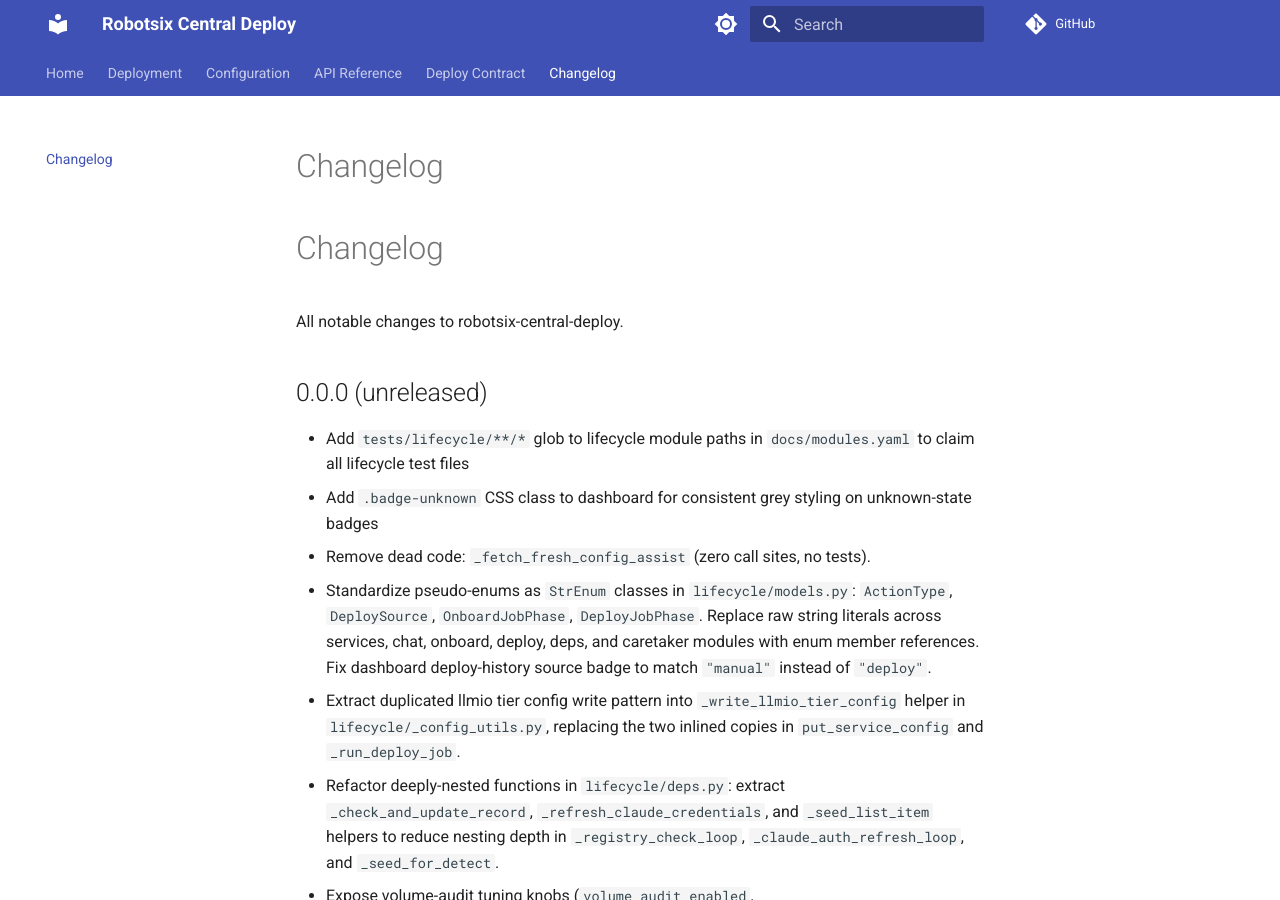
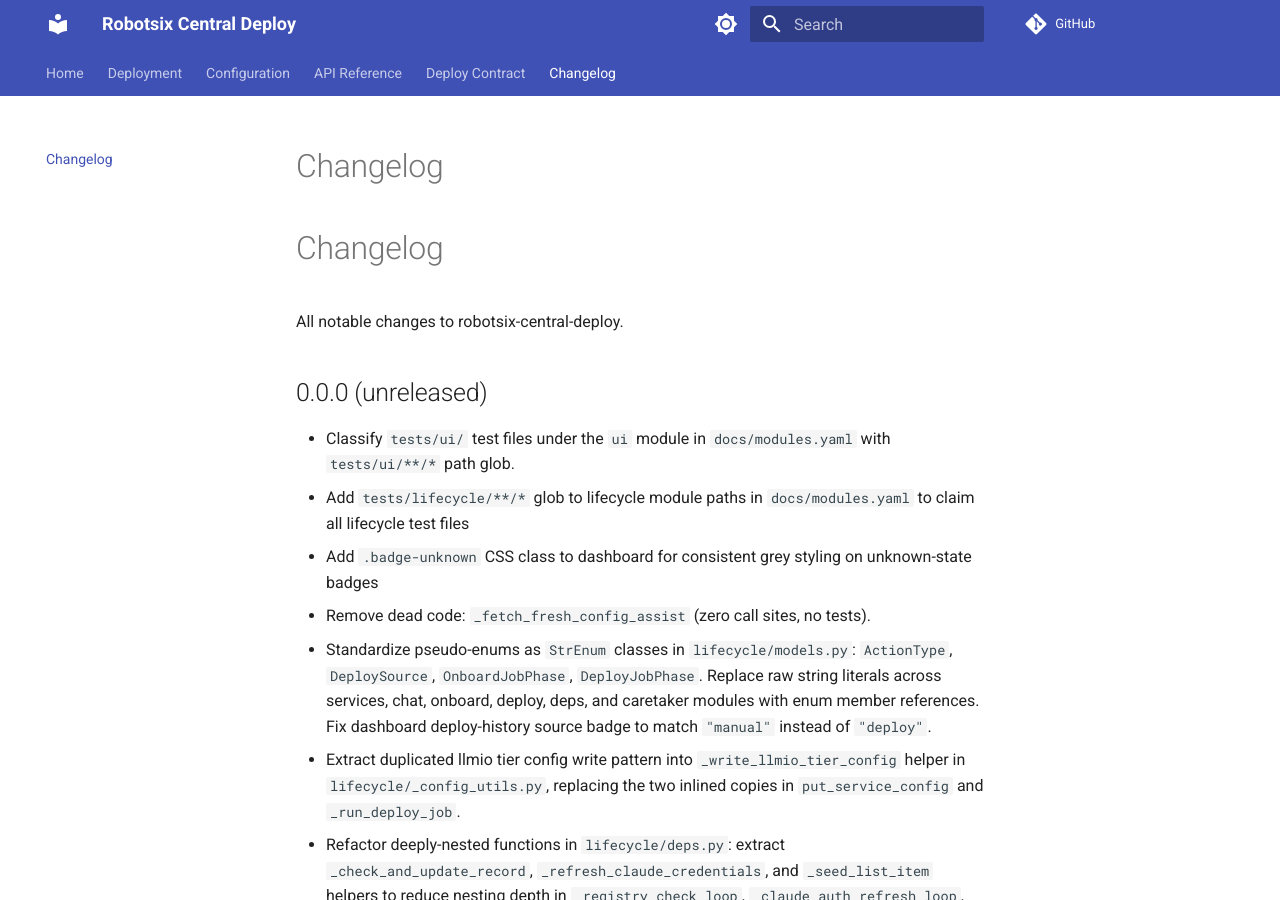
Before and after one commit to damien-robotsix/robotsix-central-deploy, an MkDocs documentation site: the page built from docs/changelog.md, in a window 1280 px wide and 900 px high. Built offline with MkDocs 1.6.1 and Material for MkDocs 9.7.7, drawn with Linux system fonts in a browser that asks for light colours; comment, search, counter and statistics services are not loaded.

Commit message:
mill: Classify tests/ui/*: assign to existing module ui (20260706T235525Z-classify-tests-ui-assign-to-existing-mod-ccab)

```diff
--- a/CHANGELOG.md
+++ b/CHANGELOG.md
@@ -6,6 +6,7 @@
 
 ## 0.0.0 (unreleased)
 
+- Classify `tests/ui/` test files under the `ui` module in `docs/modules.yaml` with `tests/ui/**/*` path glob.
 - Add `tests/lifecycle/**/*` glob to lifecycle module paths in `docs/modules.yaml` to claim all lifecycle test files
 - Add `.badge-unknown` CSS class to dashboard for consistent grey styling on unknown-state badges
 - Remove dead code: ``_fetch_fresh_config_assist`` (zero call sites, no tests).
--- a/docs/modules.yaml
+++ b/docs/modules.yaml
@@ -137,6 +137,7 @@
     paths:
       - src/robotsix_central_deploy/ui/**/*
       - docs/ui/**/*
+      - tests/ui/**/*
     tests: tests/ui/
 
   - id: registry_check
```
Also changed, not shown: changelog.d/20260706T235525Z-classify-tests-ui-assign-to-existing-mod-ccab.misc.md (added, +1 -0 lines).
